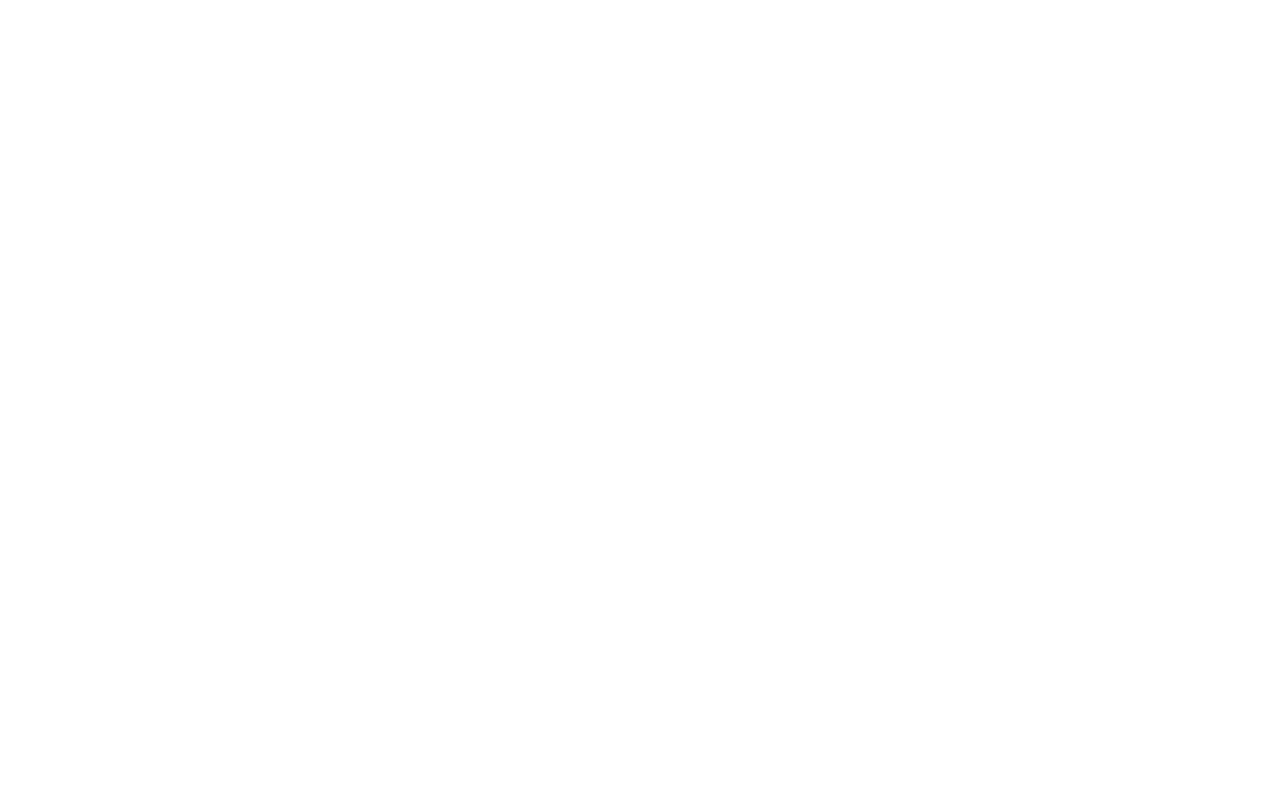
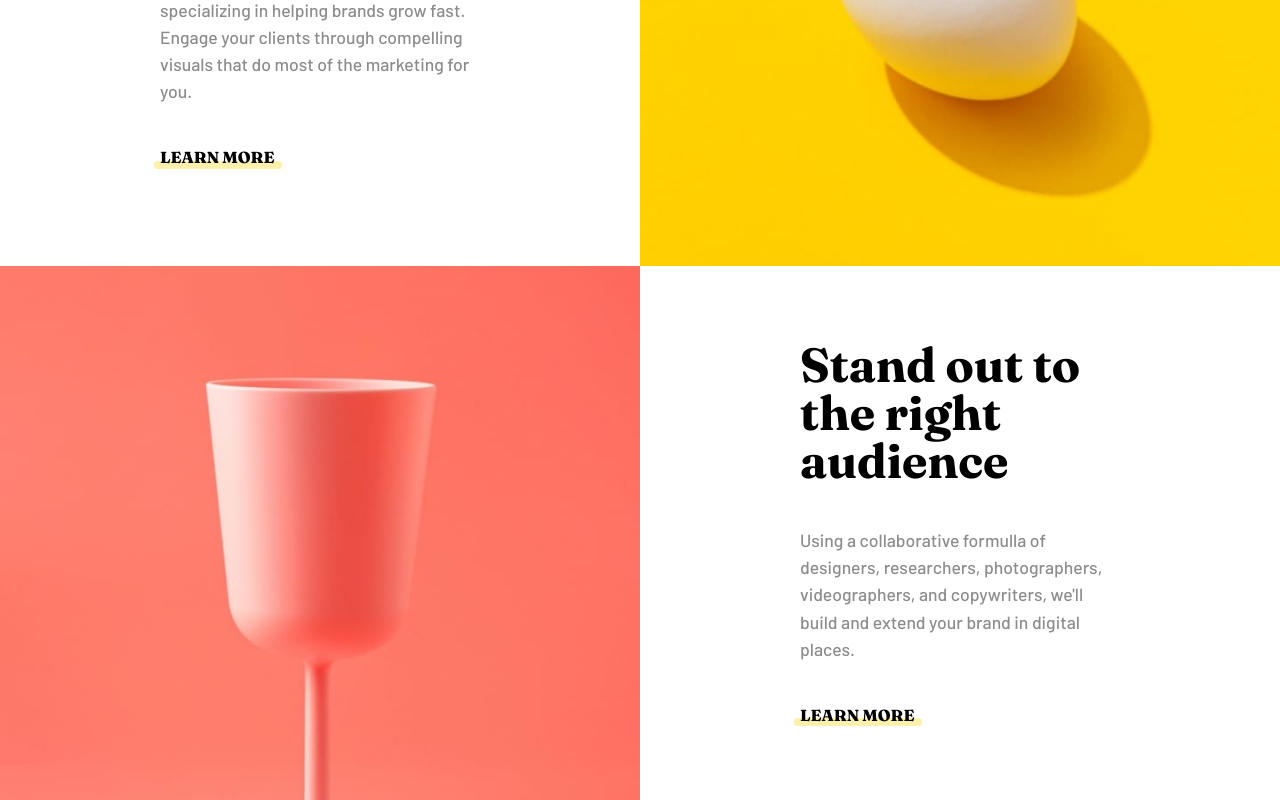
Before and after one commit to UmanIjaz/sunnyside-agency, a React (Create React App) app: page / in a window 1280 px wide. Shown: the part 1067-1867 px from the top of the page. Before the commit the page ends 800 px from the top, so only its background shows below. Built offline with nearby package versions, Linux system fonts and the light colour scheme.

Commit message:
Services section complete

```diff
--- a/src/App.js
+++ b/src/App.js
@@ -53,6 +53,25 @@
   return (
     <main>
       <Hero />
+      <Services
+        title="Transform your brand"
+        align="left"
+        link="#"
+        imgMobile="/assets/images/mobile/image-transform.jpg"
+        imgDesktop="/assets/images/desktop/image-transform.jpg"
+        para="We are a full-service creative agency specializing in helping brands
+          grow fast. Engage your clients through compelling visuals that do most
+          of the marketing for you."
+      />
+
+      <Services
+        title="Stand out to the right audience"
+        align="right"
+        link="#"
+        imgMobile="/assets/images/mobile/image-stand-out.jpg"
+        imgDesktop="/assets/images/desktop/image-stand-out.jpg"
+        para="Using a collaborative formulla of designers, researchers, photographers, videographers, and copywriters, we'll build and extend your brand in digital places."
+      />
     </main>
   );
 }
@@ -66,3 +85,19 @@
     </section>
   );
 }
+
+function Services({ title, para, link, imgMobile, imgDesktop, align }) {
+  return (
+    <section className={`services ${align === "right" ? "reverse" : ""}`}>
+      <article className="services-content service-item">
+        <h2>{title}</h2>
+        <p>{para}</p>
+        <a src={link}>LEARN MORE</a>
+      </article>
+      <picture className="services-pic service-item">
+        <source srcSet={imgMobile} media="(max-width: 768px)" />
+        <img src={imgDesktop} alt="Services section picture" />
+      </picture>
+    </section>
+  );
+}
--- a/src/styles/index.css
+++ b/src/styles/index.css
@@ -60,17 +60,19 @@
   font-size: var(--fs-base);
 } */
 h1 {
-  font-size: clamp(2rem, 5vw, 3rem); /* Scales between 32px and 48px */
+  font-size: clamp(2rem, 5vw, 2.5rem); /* Scales between 32px and 48px */
 }
 h2 {
-  font-size: clamp(1.5rem, 4vw, 2.5rem);
+  font-family: "Fraunces";
+  font-size: clamp(2rem, 4vw, 3rem);
+  margin: 0px;
+  line-height: 3rem;
 }
 p {
-  font-size: clamp(1rem, 2vw, 1.25rem);
-}
-
-section {
-  padding: var(--space-3xl) var(--space-xl);
+  font-size: clamp(1rem, 2vw, 1.1rem);
+  color: var(--text-secondary);
+  line-height: 1.7rem;
+  font-weight: 500;
 }
 button {
   padding: var(--space-sm) var(--space-md);
@@ -226,7 +228,6 @@
   padding-bottom: 118px;
 }
 .hero h1 {
-  font-size: 2.4rem;
   letter-spacing: 7px;
   padding: 1.5rem 0rem;
 }
@@ -255,3 +256,86 @@
     font-size: 3.5rem;
   }
 }
+
+/* ----- Services Section ------ */
+.services {
+  display: grid;
+  grid-template-columns: repeat(2, 1fr);
+  grid-auto-flow: dense;
+  max-width: 100%;
+}
+.reverse .service-item:nth-child(1) {
+  order: 2;
+}
+
+.reverse .service-item:nth-child(2) {
+  order: 1;
+}
+.services-content {
+  display: flex;
+  flex-direction: column;
+  justify-content: center;
+  margin: 0 auto;
+  gap: 1.5rem;
+  padding: 0rem 6rem;
+  width: 50%;
+}
+.services-content a {
+  font-family: "Fraunces";
+  font-weight: 800;
+  position: relative;
+  cursor: pointer;
+  display: inline;
+  width: fit-content;
+}
+.services-content a::after {
+  content: "";
+  z-index: -1;
+  width: 112%;
+  height: 0.5rem;
+  position: absolute;
+  left: -6px;
+  top: 68%;
+  border-radius: 1rem;
+  transition: 0.15s;
+  background-color: #fdf0aa;
+}
+.services-content a:hover::after {
+  background-color: var(--cta-primary);
+}
+.services-pic img {
+  display: block;
+  width: 100%;
+}
+
+@media screen and (max-width: 1130px) {
+  h2 {
+    line-height: 2.5rem;
+  }
+  p {
+    line-height: 1.4rem;
+  }
+  .services-content {
+    gap: 0rem;
+    padding: 0rem 0rem;
+    width: 75%;
+  }
+}
+
+@media screen and (max-width: 768px) {
+  .services {
+    grid-template-columns: repeat(1, 1fr);
+  }
+  .services-content {
+    align-items: center;
+    text-align: center;
+    padding: 4rem 0rem;
+  }
+  .service-item:nth-child(1) {
+    order: 2;
+  }
+
+  .service-item:nth-child(2) {
+    order: 1;
+  }
+}
```
